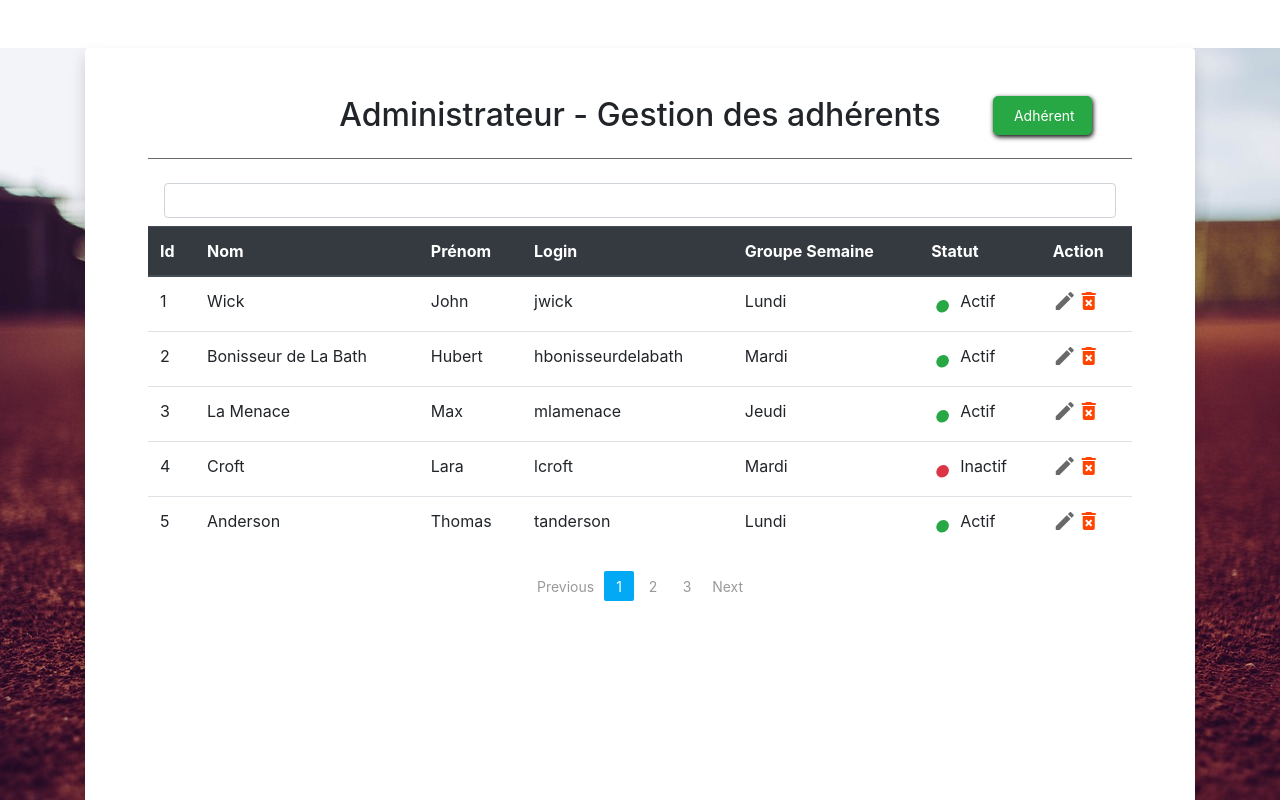
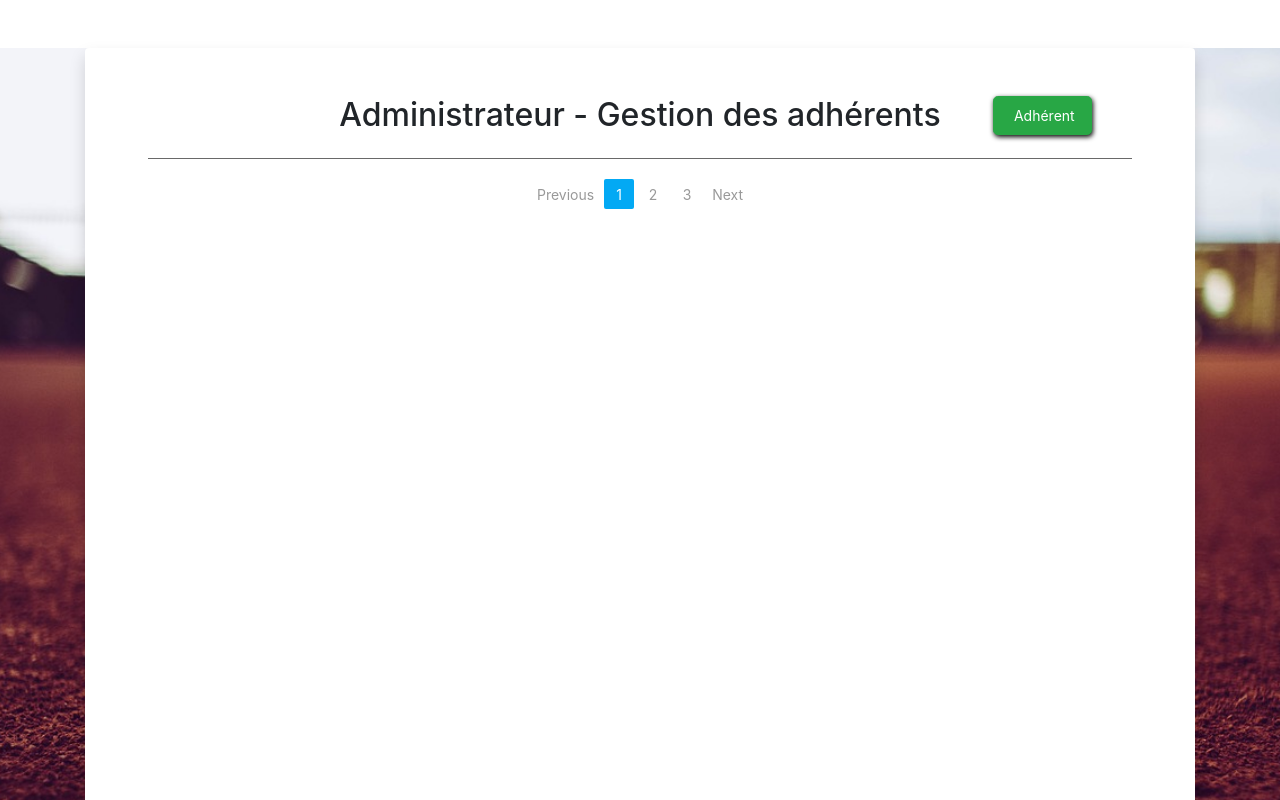
Before and after one commit to Sayavong75/asc-tennis, an Angular app in the folder front/: page /admin-members-list in a window 1280 px wide. Shown: the top 800 px of the page. Built offline with nearby package versions, Linux system fonts and the light colour scheme; some icons are missing.

Commit message:
installation Angular Material

```diff
--- a/front/angular.json
+++ b/front/angular.json
@@ -24,6 +24,7 @@
               "src/assets"
             ],
             "styles": [
+              "./node_modules/@angular/material/prebuilt-themes/deeppurple-amber.css",
               "src/styles.css"
             ],
             "scripts": []
@@ -88,6 +89,7 @@
               "src/assets"
             ],
             "styles": [
+              "./node_modules/@angular/material/prebuilt-themes/deeppurple-amber.css",
               "src/styles.css"
             ],
             "scripts": []
@@ -119,6 +121,7 @@
           }
         }
       }
-    }},
+    }
+  },
   "defaultProject": "front"
 }
--- a/front/src/app/admin-members-list/admin-members-list.component.css
+++ b/front/src/app/admin-members-list/admin-members-list.component.css
@@ -45,3 +45,16 @@
 .glyphicon-sort:hover {
   color: yellow;
 }
+
+table {
+  width: 100%;
+}
+
+.mat-form-field {
+  font-size: 14px;
+  width: 100%;
+}
+
+td, th {
+  width: 25%;
+}
--- a/front/src/app/admin-members-list/admin-members-list.component.html
+++ b/front/src/app/admin-members-list/admin-members-list.component.html
@@ -21,18 +21,18 @@
   <!-- SÉPARATEUR -->
   <hr/>
 
-  <nav class="navbar">
-    <input class="form-control" type="text" name="search">
-  </nav>
-  <table class="table table-hover">
-    <thead class="thead-dark">
-    <tr>
-      <!-- En-tête de colonne au format "proper name" et icône de tri -->
-      <th *ngFor="let head of headElements; let i = index" (click)="sort(head)">{{ head | titlecase }}
-        <span class="glyphicon glyphicon-sort"></span>
-      </th>
-    </tr>
-    </thead>
+<!--  <nav class="navbar">-->
+<!--    <input class="form-control" type="text" name="search">-->
+<!--  </nav>-->
+<!--  <table class="table table-hover">-->
+<!--    <thead class="thead-dark">-->
+<!--    <tr>-->
+<!--      &lt;!&ndash; En-tête de colonne au format "proper name" et icône de tri &ndash;&gt;-->
+<!--      <th *ngFor="let head of headElements; let i = index" (click)="sort(head)">{{ head | titlecase }}-->
+<!--        <span class="glyphicon glyphicon-sort"></span>-->
+<!--      </th>-->
+<!--    </tr>-->
+<!--    </thead>-->
 
 <!--    <tbody>-->
 <!--    <tr *ngFor="let el of elements; let i = index">-->
@@ -43,43 +43,90 @@
 <!--    </tr>-->
 <!--    </tbody>-->
 
-    <tbody>
+<!--    <tbody>-->
 
-    <tr *ngFor="let member of members; let i = index">
-      <!-- ID -->
-      <td>{{ member.id }}</td>
-      <!-- NOM -->
-      <td>{{ member.lastname }}</td>
-      <!-- PRÉNOM -->
-      <td>{{ member.firstname }}</td>
-      <!-- LOGIN -->
-      <td>{{ member.login }}</td>
-      <!-- GROUPE SEMAINE -->
-      <td>{{ member.group }}</td>
+<!--    <tr *ngFor="let member of members; let i = index">-->
+<!--      &lt;!&ndash; ID &ndash;&gt;-->
+<!--      <td>{{ member.id }}</td>-->
+<!--      &lt;!&ndash; NOM &ndash;&gt;-->
+<!--      <td>{{ member.lastname }}</td>-->
+<!--      &lt;!&ndash; PRÉNOM &ndash;&gt;-->
+<!--      <td>{{ member.firstname }}</td>-->
+<!--      &lt;!&ndash; LOGIN &ndash;&gt;-->
+<!--      <td>{{ member.login }}</td>-->
+<!--      &lt;!&ndash; GROUPE SEMAINE &ndash;&gt;-->
+<!--      <td>{{ member.group }}</td>-->
 
-      <!-- STATUT -->
-      <!-- Affichage de l'icône actif/inactif en fonction du statut du membre -->
-      <td *ngIf="member.status === 'Actif'; then activeBlock else inactiveBlock">Toto</td>
+<!--      &lt;!&ndash; STATUT &ndash;&gt;-->
+<!--      &lt;!&ndash; Affichage de l'icône actif/inactif en fonction du statut du membre &ndash;&gt;-->
+<!--      <td *ngIf="member.status === 'Actif'; then activeBlock else inactiveBlock">Toto</td>-->
 
-        <ng-template #activeBlock>
-          <td><i class="status text-success">&bull;</i> {{ member.status }}</td>
-        </ng-template>
+<!--        <ng-template #activeBlock>-->
+<!--          <td><i class="status text-success">&bull;</i> {{ member.status }}</td>-->
+<!--        </ng-template>-->
 
-        <ng-template #inactiveBlock>
-          <td><i class="status text-danger">&bull;</i> {{ member.status }}</td>
-        </ng-template>
+<!--        <ng-template #inactiveBlock>-->
+<!--          <td><i class="status text-danger">&bull;</i> {{ member.status }}</td>-->
+<!--        </ng-template>-->
 
-      <!-- ACTION icônes Editer + Désactiver -->
-      <td>
-        <i class="material-icons hover" style="color:dimgray;" title="Éditer" data-toggle="modal"
-           data-target="#modalEditUser">create</i>
-        <i class="material-icons hover" style="color:orangered;" title="Désactiver" data-toggle="modal"
-           data-target="#modalDeactivateUser">delete_forever</i>
-      </td>
-    </tr>
+<!--      &lt;!&ndash; ACTION icônes Editer + Désactiver &ndash;&gt;-->
+<!--      <td>-->
+<!--        <i class="material-icons hover" style="color:dimgray;" title="Éditer" data-toggle="modal"-->
+<!--           data-target="#modalEditUser">create</i>-->
+<!--        <i class="material-icons hover" style="color:orangered;" title="Désactiver" data-toggle="modal"-->
+<!--           data-target="#modalDeactivateUser">delete_forever</i>-->
+<!--      </td>-->
+<!--    </tr>-->
 
-    </tbody>
-  </table>
+<!--    </tbody>-->
+<!--  </table>-->
+
+
+<!--  <mat-form-field>-->
+<!--    <mat-label>Filter</mat-label>-->
+<!--    <input matInput (keyup)="applyFilter($event)" placeholder="Ex. Mia">-->
+<!--  </mat-form-field>-->
+
+<!--  <div class="mat-elevation-z8">-->
+<!--    <table mat-table [dataSource]="dataSource" matSort>-->
+
+<!--      &lt;!&ndash; ID Column &ndash;&gt;-->
+<!--      <ng-container matColumnDef="id">-->
+<!--        <th mat-header-cell *matHeaderCellDef mat-sort-header> ID </th>-->
+<!--        <td mat-cell *matCellDef="let row"> {{row.id}} </td>-->
+<!--      </ng-container>-->
+
+<!--      &lt;!&ndash; Progress Column &ndash;&gt;-->
+<!--      <ng-container matColumnDef="progress">-->
+<!--        <th mat-header-cell *matHeaderCellDef mat-sort-header> Progress </th>-->
+<!--        <td mat-cell *matCellDef="let row"> {{row.progress}}% </td>-->
+<!--      </ng-container>-->
+
+<!--      &lt;!&ndash; Name Column &ndash;&gt;-->
+<!--      <ng-container matColumnDef="name">-->
+<!--        <th mat-header-cell *matHeaderCellDef mat-sort-header> Name </th>-->
+<!--        <td mat-cell *matCellDef="let row"> {{row.name}} </td>-->
+<!--      </ng-container>-->
+
+<!--      &lt;!&ndash; Color Column &ndash;&gt;-->
+<!--      <ng-container matColumnDef="color">-->
+<!--        <th mat-header-cell *matHeaderCellDef mat-sort-header> Color </th>-->
+<!--        <td mat-cell *matCellDef="let row" [style.color]="row.color"> {{row.color}} </td>-->
+<!--      </ng-container>-->
+
+<!--      <tr mat-header-row *matHeaderRowDef="displayedColumns"></tr>-->
+<!--      <tr mat-row *matRowDef="let row; columns: displayedColumns;">-->
+<!--      </tr>-->
+<!--    </table>-->
+
+<!--    <mat-paginator [pageSizeOptions]="[5, 10, 25, 100]"></mat-paginator>-->
+<!--  </div>-->
+
+
+  <!-- Copyright 2019 Google LLC. All Rights Reserved.
+      Use of this source code is governed by an MIT-style license that
+      can be found in the LICENSE file at http://angular.io/license -->
+
 
   <!-- PAGINATION Center-aligned -->
   <ul class="pagination justify-content-center" style="margin:20px 0">
--- a/front/src/app/admin-members-list/admin-members-list.component.ts
+++ b/front/src/app/admin-members-list/admin-members-list.component.ts
@@ -1,63 +1,113 @@
-import { Component, OnInit } from '@angular/core';
+import { Component, OnInit, ViewChild } from '@angular/core';
+import { MatPaginator } from '@angular/material/paginator';
+import { MatSort, MatSortable } from '@angular/material/sort';
+import { MatTableDataSource } from '@angular/material/table';
+import { MatTableModule } from '@angular/material/table';
+import {CdkTableModule } from '@angular/cdk/table';
 
+import { MatTable } from '@angular/material/table';
+import { MatTabHeader } from '@angular/material/tabs';
+import { MatHeaderRow } from '@angular/material/table';
+import { MatHeaderCell } from '@angular/material/table';
+import { MatHeaderCellDef } from '@angular/material/table';
+import { MatHeaderRowDef } from '@angular/material/table';
+import { MatSortHeader } from '@angular/material/sort';
+import { MatRow } from '@angular/material/table';
+import { MatRowDef } from '@angular/material/table';
+import { MatCell } from '@angular/material/table';
+import { MatCellDef } from '@angular/material/table';
+
+export interface UserData {
+  id: string;
+  name: string;
+  progress: string;
+  color: string;
+}
+
+/** Constants used to fill up our data base. */
+const COLORS: string[] = [
+  'maroon', 'red', 'orange', 'yellow', 'olive', 'green', 'purple', 'fuchsia', 'lime', 'teal',
+  'aqua', 'blue', 'navy', 'black', 'gray'
+];
+const NAMES: string[] = [
+  'Maia', 'Asher', 'Olivia', 'Atticus', 'Amelia', 'Jack', 'Charlotte', 'Theodore', 'Isla', 'Oliver',
+  'Isabella', 'Jasper', 'Cora', 'Levi', 'Violet', 'Arthur', 'Mia', 'Thomas', 'Elizabeth'
+];
+
+/**
+ * @title Data table with sorting, pagination, and filtering.
+ */
 @Component({
   selector: 'app-admin-members-list',
   templateUrl: './admin-members-list.component.html',
   styleUrls: ['./admin-members-list.component.css']
 })
 export class AdminMembersListComponent implements OnInit {
+  displayedColumns: string[] = ['id', 'name', 'progress', 'color'];
+  dataSource: MatTableDataSource<UserData>;
 
-  members = [
-    {
-      id: '1',
-      lastname: 'Wick',
-      firstname: 'John',
-      login: 'jwick',
-      group: 'Lundi',
-      status: 'Actif'
-    },
-    {
-      id: '2',
-      lastname: 'Bonisseur de La Bath',
-      firstname: 'Hubert',
-      login: 'hbonisseurdelabath',
-      group: 'Mardi',
-      status: 'Actif'
-    },
-    {
-      id: '3',
-      lastname: 'La Menace',
-      firstname: 'Max',
-      login: 'mlamenace',
-      group: 'Jeudi',
-      status: 'Actif'
-    },
-    {
-      id: '4',
-      lastname: 'Croft',
-      firstname: 'Lara',
-      login: 'lcroft',
-      group: 'Mardi',
-      status: 'Inactif'
-    },
-    {
-      id: '5',
-      lastname: 'Anderson',
-      firstname: 'Thomas',
-      login: 'tanderson',
-      group: 'Lundi',
-      status: 'Actif'
-    }
-  ];
+  @ViewChild(MatPaginator, {static: true}) paginator: MatPaginator;
+  @ViewChild(MatSort, {static: true}) sort: MatSort;
 
-  elements: any = [];
-  headElements = ['id', 'nom', 'prénom', 'login', 'groupe semaine', 'statut', 'action'];
+  // myDataArray;
+  // columnsToDisplay = ['lastname'];
+  // members = [
+  //   {
+  //     id: '1',
+  //     lastname: 'Wick',
+  //     firstname: 'John',
+  //     login: 'jwick',
+  //     group: 'Lundi',
+  //     status: 'Actif'
+  //   },
+  //   {
+  //     id: '2',
+  //     lastname: 'Bonisseur de La Bath',
+  //     firstname: 'Hubert',
+  //     login: 'hbonisseurdelabath',
+  //     group: 'Mardi',
+  //     status: 'Actif'
+  //   },
+  //   {
+  //     id: '3',
+  //     lastname: 'La Menace',
+  //     firstname: 'Max',
+  //     login: 'mlamenace',
+  //     group: 'Jeudi',
+  //     status: 'Actif'
+  //   },
+  //   {
+  //     id: '4',
+  //     lastname: 'Croft',
+  //     firstname: 'Lara',
+  //     login: 'lcroft',
+  //     group: 'Mardi',
+  //     status: 'Inactif'
+  //   },
+  //   {
+  //     id: '5',
+  //     lastname: 'Anderson',
+  //     firstname: 'Thomas',
+  //     login: 'tanderson',
+  //     group: 'Lundi',
+  //     status: 'Actif'
+  //   }
+  // ];
+  //
+  // elements: any = [];
+  // headElements = ['id', 'nom', 'prénom', 'login', 'groupe semaine', 'statut', 'action'];
 
-  constructor() { }
+  constructor() {
+    // Create 100 users
+    const users = Array.from({length: 100}, (_, k) => createNewUser(k + 1));
 
-  sort(colName) {
-    this.elements.sort((a, b) => a[colName] > b[colName] ? 1 : a[colName] < b[colName] ? -1 : 0)
+    // Assign the data to the data source for the table to render
+    this.dataSource = new MatTableDataSource(users);
   }
+
+  // sort(colName) {
+  //   this.elements.sort((a, b) => a[colName] > b[colName] ? 1 : a[colName] < b[colName] ? -1 : 0)
+  // }
 
   // ngOnInit() {
   //   for (let i = 1; i <= 15; i++) {
@@ -66,6 +116,33 @@ export class AdminMembersListComponent implements OnInit {
   // }
 
   ngOnInit(): void {
+    this.dataSource.paginator = this.paginator;
+    this.dataSource.sort = this.sort;
   }
 
+  applyFilter(event: Event) {
+    const filterValue = (event.target as HTMLInputElement).value;
+    this.dataSource.filter = filterValue.trim().toLowerCase();
+
+    if (this.dataSource.paginator) {
+      this.dataSource.paginator.firstPage();
+    }
+  }
 }
+
+  /** Builds and returns a new User. */
+  function createNewUser(id: number): UserData {
+    const name = NAMES[Math.round(Math.random() * (NAMES.length - 1))] + ' ' +
+      NAMES[Math.round(Math.random() * (NAMES.length - 1))].charAt(0) + '.';
+
+    return {
+      id: id.toString(),
+      name: name,
+      progress: Math.round(Math.random() * 100).toString(),
+      color: COLORS[Math.round(Math.random() * (COLORS.length - 1))]
+    };
+  }
+
+/** Copyright 2019 Google LLC. All Rights Reserved.
+ * Use of this source code is governed by an MIT-style license that
+ * can be found in the LICENSE file at http://angular.io/license */
--- a/front/src/app/nav-bar/nav-bar.component.html
+++ b/front/src/app/nav-bar/nav-bar.component.html
@@ -17,7 +17,7 @@
       <!-- MESSAGERIE -->
       <li class="nav-item dropdown">
         <!-- Dropdown link-->
-        <a class="nav-link dropdown-toggle" [routerLink]="['/home']" data-toggle="dropdown"><i class="glyphicon glyphicon-envelope"></i>Messagerie</a>
+        <a class="nav-link dropdown-toggle" data-toggle="dropdown"><i class="glyphicon glyphicon-envelope"></i>Messagerie</a>
         <div class="dropdown-menu">
           <a class="dropdown-item" [routerLink]="['/home']"><span class="glyphicon glyphicon-user"></span> Mes contacts</a>
           <a class="dropdown-item" [routerLink]="['/home']"><span class="glyphicon glyphicon-inbox"></span> Mes messages</a>
```
Also changed, not shown: front/package.json (+5 -3 lines), front/src/app/app.module.ts (+14 -3 lines), 2 other files (tests, documents, lock files or other folders).
